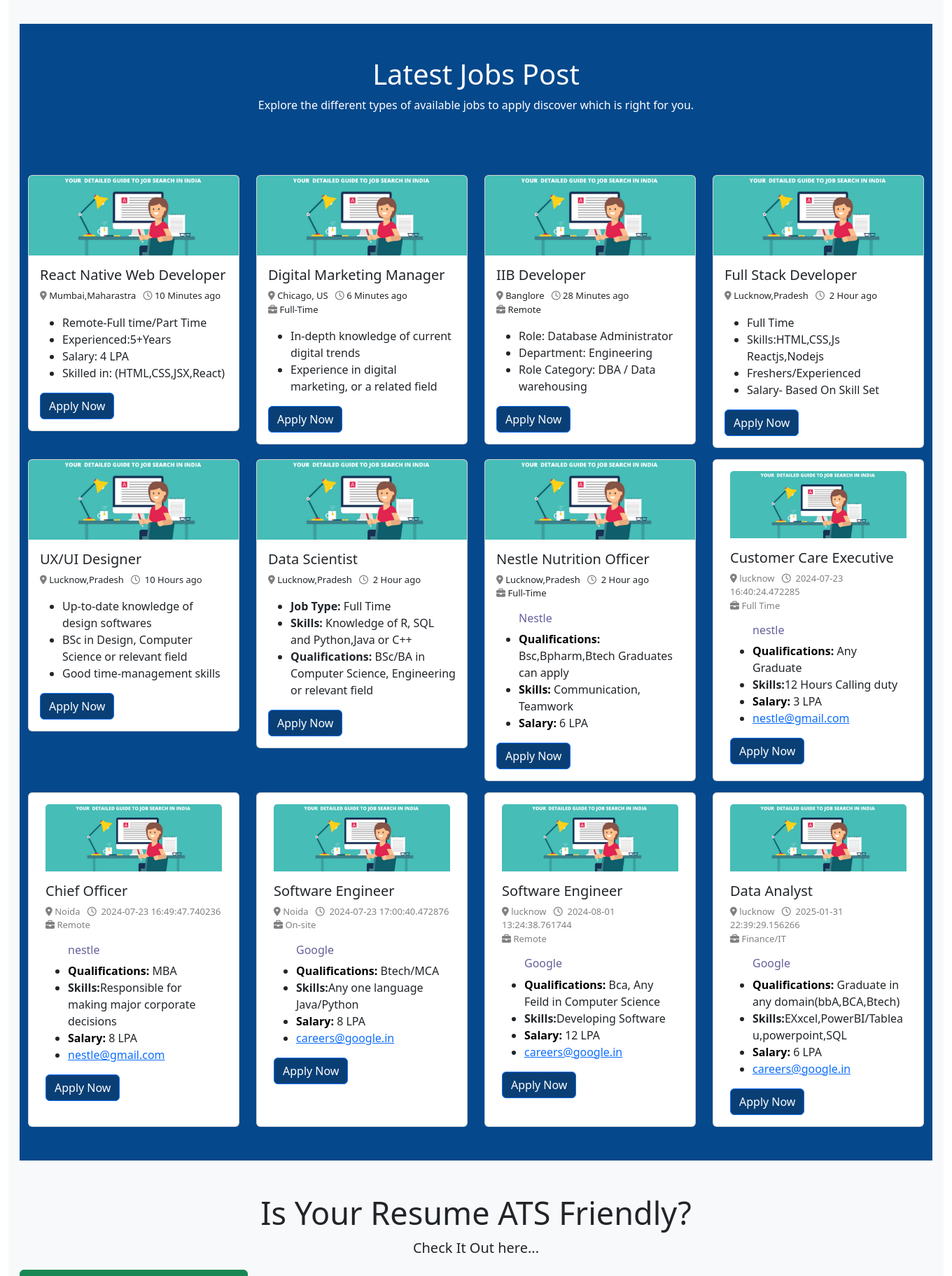
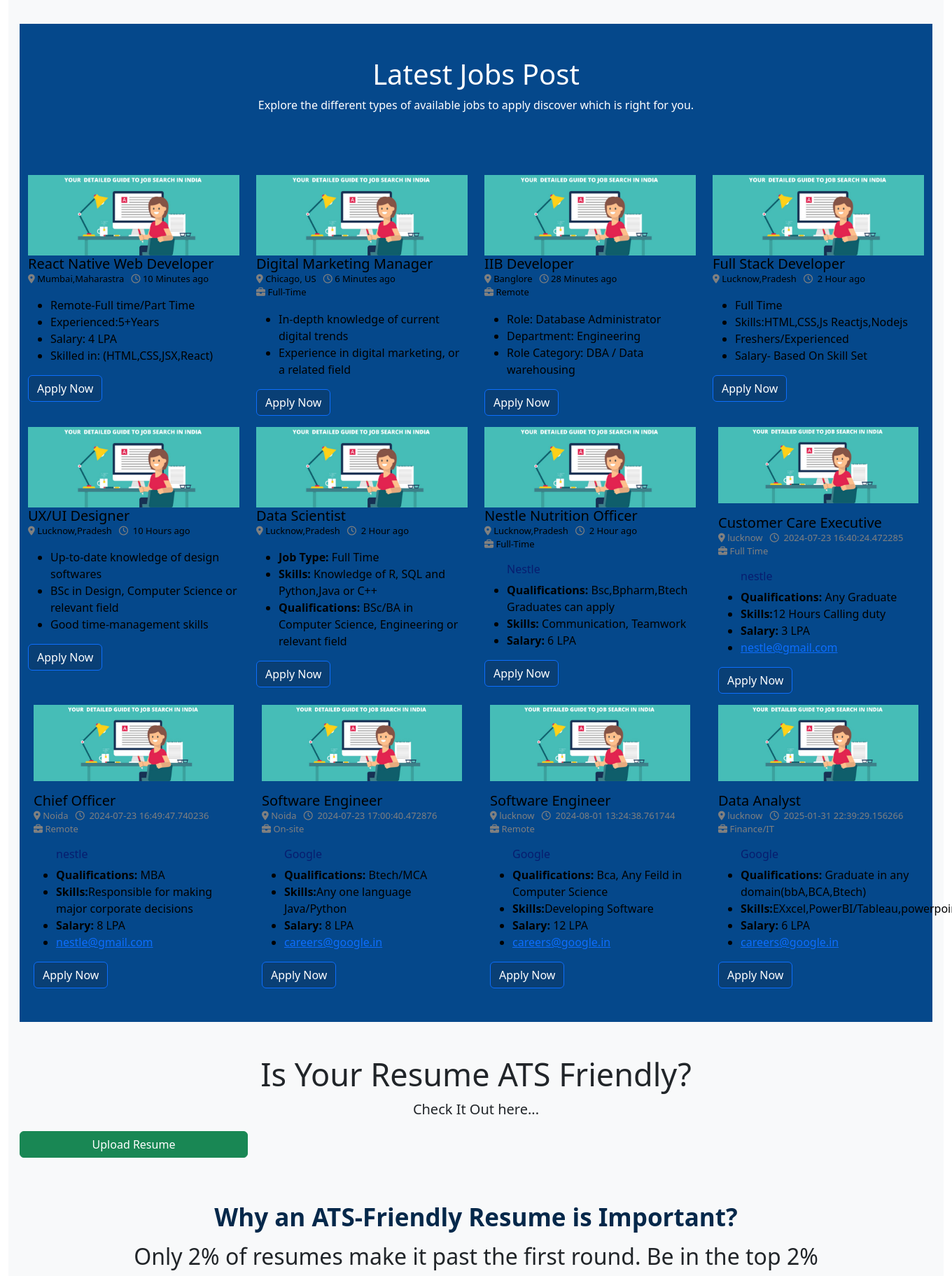
Before and after one commit to Sriikaran/jobportal, a Django app: page / in a window 1360 px wide; the page is wider, and only the part inside the window is pictured. Shown: the part 616-2439 px from the top of that part at 70% size. Run offline with Django 5.2, Linux system fonts and the light colour scheme; data comes from the database, SQL or seed files in the repository; grey boxes are pictures that could not be loaded.

Commit message:
Update index.html

```diff
--- a/jobapp/templates/index.html
+++ b/jobapp/templates/index.html
@@ -28,43 +120,7 @@
     display: none;
   }
 }
-    .card li {
-      list-style: none;
-      text-align: left;
-    }
-    .job-card {
-      height: 100% !important;
-      display: flex !important;
-      flex-direction: column !important;
-      transition: transform 0.3s ease, box-shadow 0.3s ease !important;
-      border-radius: 10px !important;
-      box-shadow: 0 2px 8px rgba(0, 0, 0, 0.1) !important;
-      background: white !important;
-      position: relative !important;
-      z-index: 1 !important;
-      overflow: hidden !important;
-    }
 
-    .job-card::after {
-      content: "" !important;
-      position: absolute !important;
-      inset: 0 !important;
-      background: radial-gradient(circle at center, rgba(0, 136, 255, 0.15), transparent 70%) !important;
-      opacity: 0 !important;
-      transition: opacity 0.4s ease !important;
-      border-radius: 16px !important;
-      z-index: -1 !important;
-    }
-
-    .job-card:hover {
-      transform: translateY(-10px) scale(1.02) !important;
-      box-shadow: 0 15px 25px rgba(0, 0, 0, 0.2) !important;
-      z-index: 5 !important;
-    }
-
-    .job-card:hover::after {
-      opacity: 1 !important;
-    }
   </style>
   <script>
     function login() {
@@ -130,7 +186,7 @@
         <br>
         <div class="row mx-auto" data-aos="fade-up">
           <div class="col-sm-3 pt-5">
-            <div class="card job-card" data-aos="fade-up">
+            <div class="job-card" data-aos="fade-up">
               <img src="{% static 'images/job.png' %}" class="card-img-top" alt="...">
               <div class="card-body">
                 <h5 class="card-title">React Native Web Developer</h5>
@@ -152,7 +208,7 @@
             </div>
           </div>
           <div class="col-sm-3 pt-5 ">
-            <div class="card job-card" data-aos="fade-up">
+            <div class="job-card" data-aos="fade-up">
               <img src="{% static 'images/job.png' %}" class="card-img-top" alt="...">
               <div class="card-body">
                 <h5 class="card-title">Digital Marketing Manager</h5>
@@ -173,7 +229,7 @@
             </div>
           </div>
           <div class="col-sm-3 mt-5 ">
-            <div class="card job-card" data-aos="fade-up">
+            <div class="job-card" data-aos="fade-up">
               <img src="{% static 'images/job.png' %}" class="card-img-top" alt="...">
               <div class="card-body">
                 <h5 class="card-title">IIB Developer</h5>
@@ -193,7 +249,7 @@
             </div>
           </div>
           <div class="col-sm-3 mt-5">
-            <div class="card job-card" data-aos="fade-up">
+            <div class="job-card" data-aos="fade-up">
               <img src="{% static 'images/job.png' %}" class="card-img-top" alt="...">
               <div class="card-body">
                 <h5 class="card-title">Full Stack Developer</h5>
@@ -214,7 +270,7 @@
             </div>
           </div>
           <div class="col-sm-3 pt-3">
-            <div class="card job-card " data-aos="fade-up">
+            <div class="job-card " data-aos="fade-up">
               <img src="{% static 'images/job.png' %}" class="card-img-top" alt="...">
               <div class="card-body">
                 <h5 class="card-title">UX/UI Designer</h5>
@@ -233,7 +289,7 @@
             </div>
           </div>
           <div class="col-sm-3 pt-3">
-            <div class="card  job-card" data-aos="fade-up">
+            <div class="job-card" data-aos="fade-up">
               <img src="{% static 'images/job.png' %}" class="card-img-top" alt="...">
               <div class="card-body">
                 <h5 class="card-title">Data Scientist</h5>
@@ -252,7 +308,7 @@
             </div>
           </div>
           <div class="col-sm-3 pt-3">
-            <div class="card job-card" data-aos="fade-up">
+            <div class="job-card" data-aos="fade-up">
               <img src="{% static 'images/job.png' %}" class="card-img-top" alt="...">
               <div class="card-body">
                 <h5 class="card-title">Nestle Nutrition Officer</h5>
@@ -276,7 +332,7 @@
           </div>
           {% for j in job %}
           <div class="col-sm-3 pt-3">
-            <div class="card job-card" data-aos="fade-up" style="height: 100%">
+            <div class="job-card" data-aos="fade-up" style="height: 100%">
               <div class="card-body mx-2">
                 <img src="{% static 'images/job.png' %}" class="card-img-top" alt="...">
                 <h5 class="card-title pt-3">{{j.post}}</h5>
```
Also changed, not shown: other parts of jobapp/templates/index.html (+94 -2 lines). Lines whose indentation alone changed are shown as unchanged.
